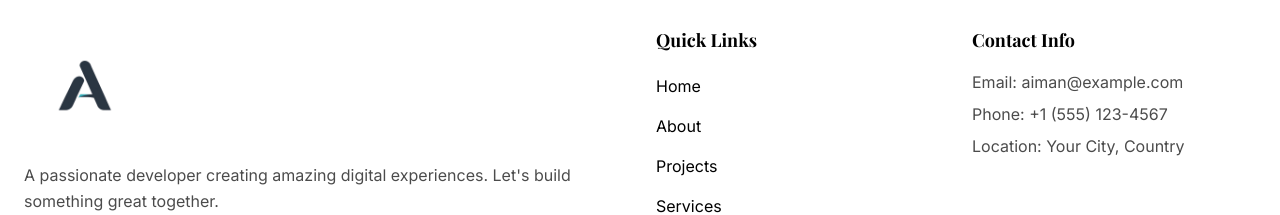
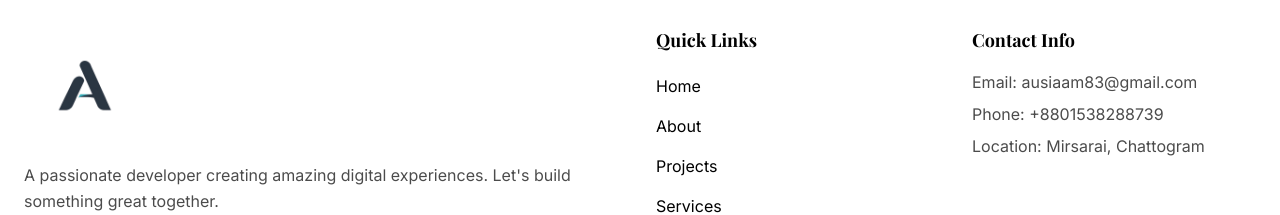
Before and after one commit to Aiman03-del/aiman, a Next.js app: page / in a window 1280 px wide. Shown: the part 6742-6957 px from the top of the page. Built offline with nearby package versions, Linux system fonts and the light colour scheme.

Commit message:
Update contact information in Footer component

```diff
--- a/components/Footer.tsx
+++ b/components/Footer.tsx
@@ -149,9 +149,9 @@ export default function Footer() {
               className="space-y-2 opacity-70"
               style={{ color: 'var(--foreground)' }}
             >
-              <p className="text-sm sm:text-base">Email: aiman@example.com</p>
-              <p className="text-sm sm:text-base">Phone: +1 (555) 123-4567</p>
-              <p className="text-sm sm:text-base">Location: Your City, Country</p>
+              <p className="text-sm sm:text-base">Email: ausiaam83@gmail.com</p>
+              <p className="text-sm sm:text-base">Phone: +8801538288739</p>
+              <p className="text-sm sm:text-base">Location: Mirsarai, Chattogram</p>
             </div>
           </div>
         </div>
```
